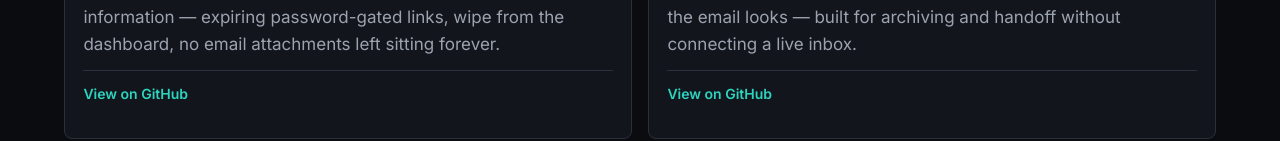
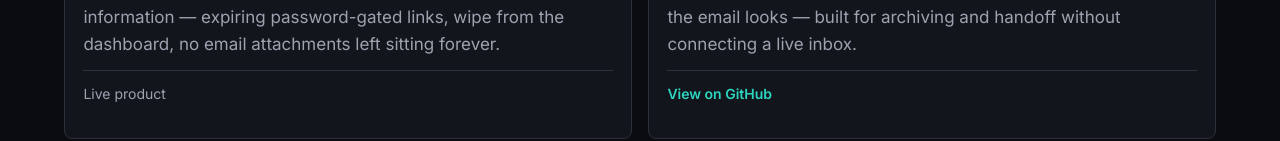
Before and after one commit to alfred-delacosta/advanced-software-and-ai-solutions, a Next.js app: page /portfolio in a window 1280 px wide. Shown: the part 811-952 px from the top of the page. Built offline with nearby package versions, Linux system fonts and the light colour scheme.

Commit message:
Drop private SealSend GitHub link from ASAIS portfolio.
Show Live product until sealsend.app is public; keep EmailArchiver’s public repo link.

```diff
--- a/components/PortfolioCard.tsx
+++ b/components/PortfolioCard.tsx
@@ -11,11 +11,15 @@ export default function PortfolioCard({ item }: { item: PortfolioItem }) {
         <span className={styles.tag}>{item.industry}</span>
         <h3 className="h3">{item.title}</h3>
         <p className={styles.outcome}>{item.outcome}</p>
-        {isLive && item.href ? (
+        {isLive ? (
           <p className={styles.status}>
-            <a href={item.href} target="_blank" rel="noopener noreferrer">
-              View on GitHub
-            </a>
+            {item.href ? (
+              <a href={item.href} target="_blank" rel="noopener noreferrer">
+                View on GitHub
+              </a>
+            ) : (
+              "Live product"
+            )}
           </p>
         ) : (
           <p className={styles.status}>Case study soon</p>
--- a/data/portfolio.ts
+++ b/data/portfolio.ts
@@ -15,7 +15,6 @@ export const portfolioItems: PortfolioItem[] = [
     outcome:
       "Browser-sealed file share for businesses that handle personal information — expiring password-gated links, wipe from the dashboard, no email attachments left sitting forever.",
     status: "live",
-    href: "https://github.com/alfred-delacosta/sealsend",
   },
   {
     id: "emailarchiver",
```
